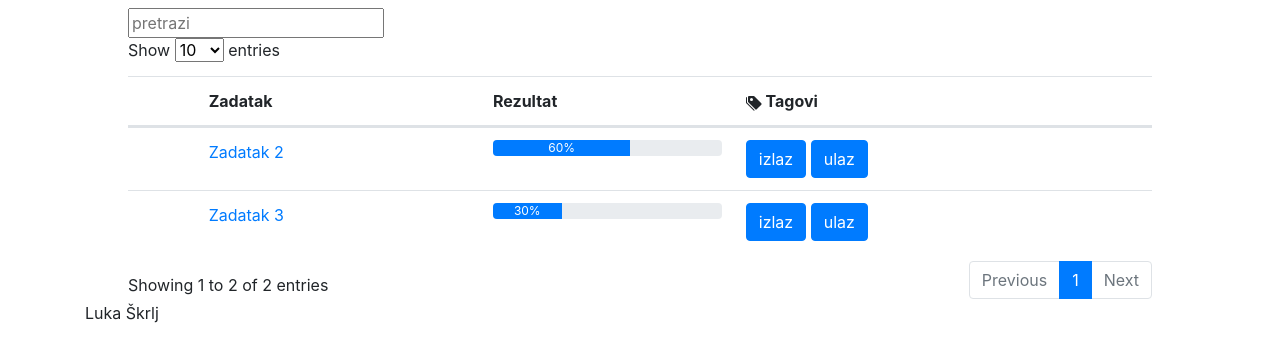
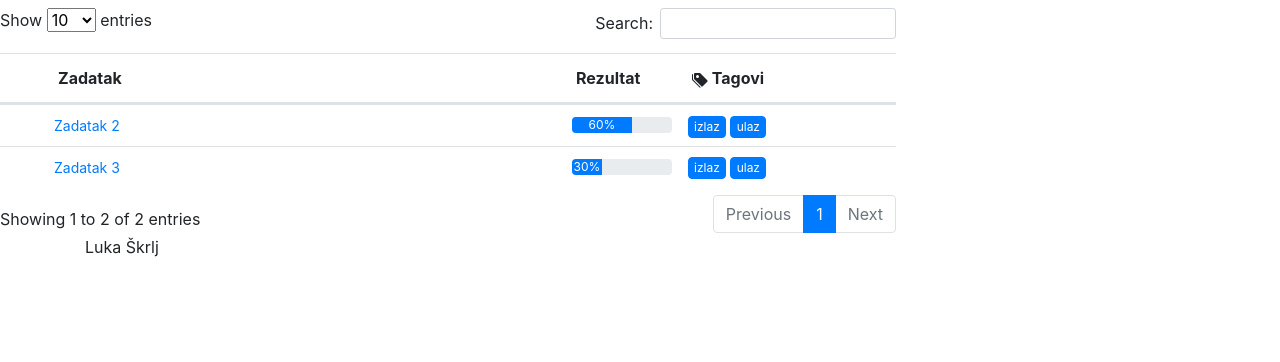
Before and after one commit to LukaSkrlj/uoop-web-app, a Django app: template templates/test.html in a window 1280 px wide; the page is wider, and only the part inside the window is pictured. Shown: the part 56-418 px from the top of that part. Run offline with Django 3.2, Linux system fonts and the light colour scheme; the template is opened without the code that fills it, so the values that code supplies are empty; some libraries are stand-ins or nearby versions.

Commit message:
fixed styling, #7 #9

```diff
--- a/templates/test.html
+++ b/templates/test.html
@@ -3,13 +3,49 @@
 {% block content %}
 <style>
     .dataTables_filter { /* tako da hide-a njihov default search button*/
-        display: none;
+        /* display: none; */
+    }
+    td {
+        padding: 8px !important;
+        height: 10px !important; /*ne promjeni na manje nez zas, na vece oce*/
+        /* overflow: hidden !important; */
+        padding: 58px 0;
+        vertical-align: middle !important;
+        /* text-align: center !important; */
+    }
+    tr {
+        height: 39px !important;
+        overflow: hidden;
+        /* line-height: 39px !important;  */
+    }
+    td a {
+        font-size: 14px !important;
+    }
+    td button {
+        height: 22px !important;
+        min-width: 36px !important;
+        font-size: 12px !important;
+        padding: 1px 5px !important;
+    }
+    .progress {
+        width: 100px !important;
+    }
+    .testresults {
+        width: 100px !important;
+    }
+
+    .tags {
+        width: 200px !important;
+    }
+    .result {
+        width: 30px !important;
     }
 </style>
-<div style="width: 80%; margin-left: 10%">
+<div class="page-top-offset" style="width: 70%; margin: 0px; position: relative;">
     <h2><b>{{test.title}}</b></h2>
-    <div style="/*position: absolute; right: 200px*/"> <!-- ne radi input ako styleam?????-->
-        <input id="input" placeholder="pretrazi" />
+    <div>
+        <div style="position: absolute; right: 0px"> <!-- ne radi input ako styleam?????-->
+            <!-- <input id="input" placeholder="pretrazi" value="111"/> -->
         </div>
         <table id="example" class="table /*table-striped*/ /*table-bordered*/" style="width:100%">
             <thead>
@@ -99,6 +135,7 @@
             </tbody>
         </table>
     </div>
+</div>
 
 <script>
   // $(document).ready(function() {
@@ -112,9 +149,12 @@
       // "bFilter": false,
       // "dom": "lrt",
   });
-  $('#input').keyup(function(){ //za custom search button
-      oTable.search($(this).val()).draw() ;
-  })
+//   $('#input').keyup(function(){ //za custom search button
+//       oTable.search($(this).val()).draw() ;
+//   })
+//   $('#example_filter').remove() #za removeat onaj njihov search
+
+
   // $("example_filter").css("display", "none")
   // $("example_filter").addClass("hidden")
   // document.getElementById("example_length").innerHTML = "ej"
```
Lines whose indentation alone changed are shown as unchanged.
